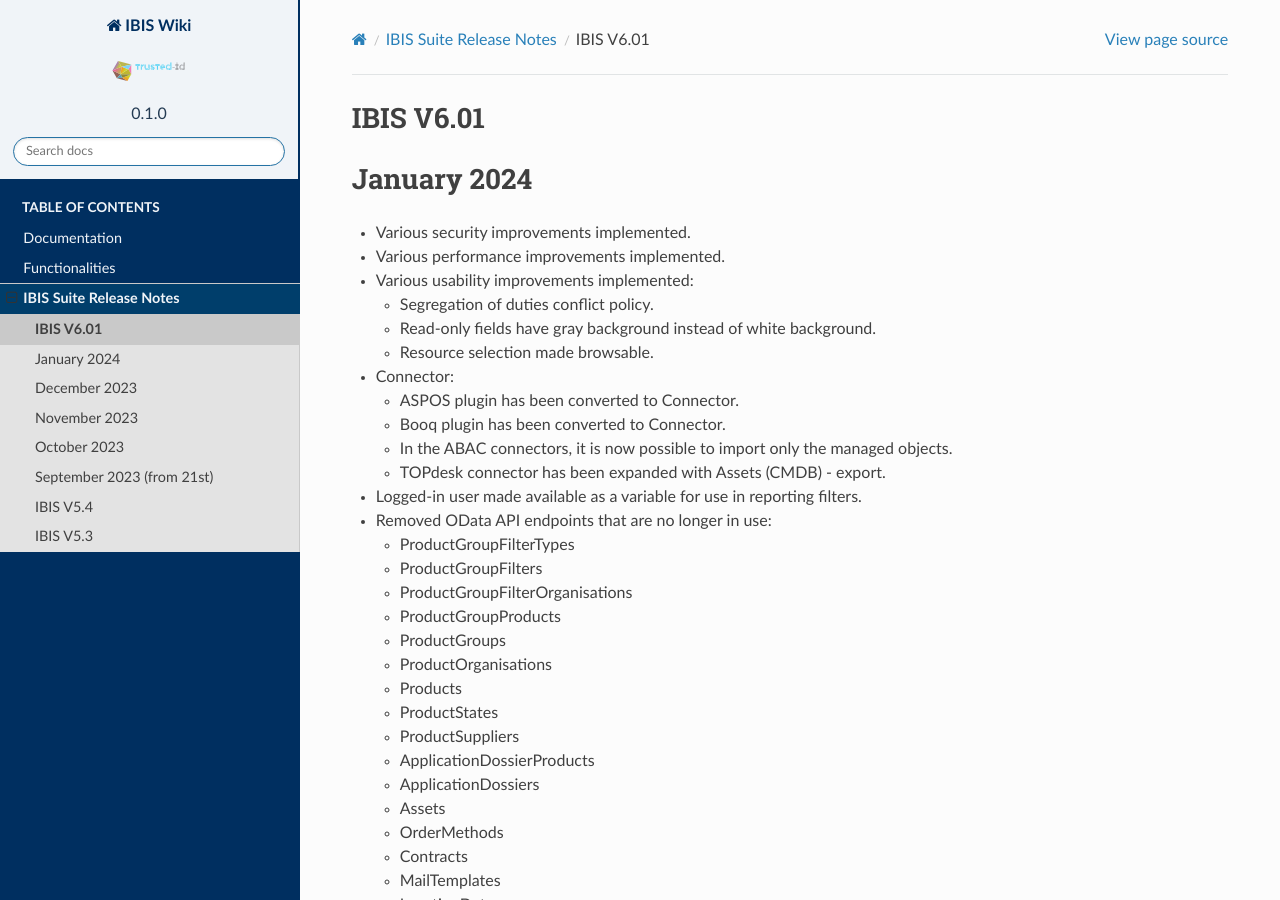
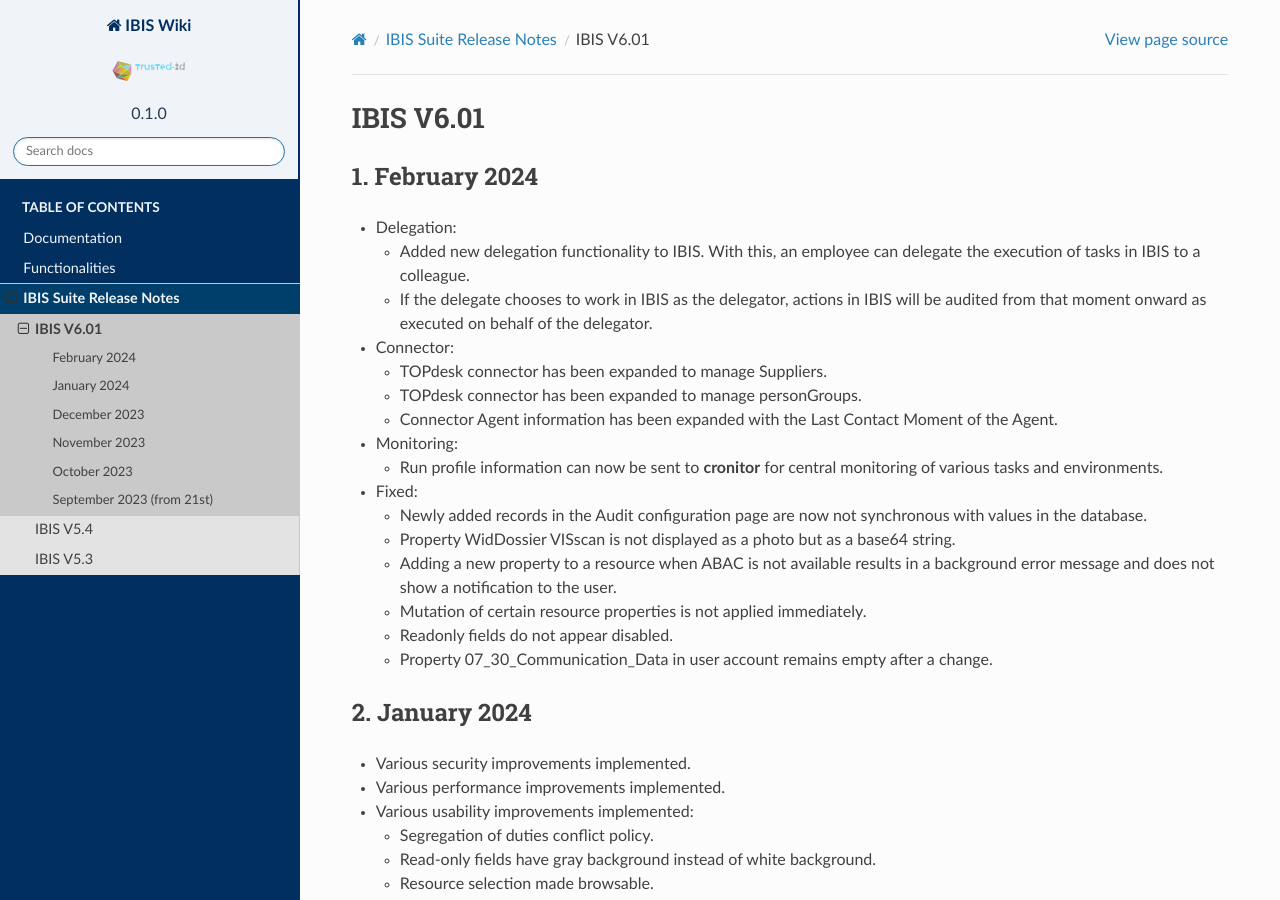
Before and after one commit to Raoulorlando/rtd-tutorial, a Sphinx documentation site: the page built from docs/source/Release_Notes/IBIS_6.01.md, in a window 1280 px wide and 900 px high. Built offline with Sphinx 7.4.7 and the Read the Docs theme 2.0.0, drawn with Linux system fonts in a browser that asks for light colours; nearby versions of some CDN libraries; some web fonts are replaced; library files that are not in the unit come from our copies; pages that are not in the unit, such as notebooks, are missing from menus; some of the changed text lies outside the part shown.

Commit message:
Updated headers of release notes to level 2 to properly display it in the sidebar navigation

```diff
--- a/docs/source/Release_Notes/markdown/IBIS-suite_release_notes_2023_09.md
+++ b/docs/source/Release_Notes/markdown/IBIS-suite_release_notes_2023_09.md
@@ -1,4 +1,4 @@
-# September 2023 (from 21st)
+## September 2023 (from 21st)
 
 - StartDate and EndDate properties have been added as fields to all types of registrations. These properties are automatically filled in by IBIS.
 - IBIS settings:
--- a/docs/source/Release_Notes/markdown/IBIS-suite_release_notes_2023_10.md
+++ b/docs/source/Release_Notes/markdown/IBIS-suite_release_notes_2023_10.md
@@ -1,4 +1,4 @@
-# October 2023
+## October 2023
 
 - Various usability improvements have been implemented.
 - In an identity registration, after setting the start date, it cannot be changed anymore. The end date follows the end date of the (specified) leading employee registration.
--- a/docs/source/Release_Notes/markdown/IBIS-suite_release_notes_2023_11.md
+++ b/docs/source/Release_Notes/markdown/IBIS-suite_release_notes_2023_11.md
@@ -1,4 +1,4 @@
-# November 2023
+## November 2023
 
 - New dropdown list component applied to various screens to enable better filtering.
 - In the registration pages, the country dropdown lists are now also displayed in Dutch.
--- a/docs/source/Release_Notes/markdown/IBIS-suite_release_notes_2023_12.md
+++ b/docs/source/Release_Notes/markdown/IBIS-suite_release_notes_2023_12.md
@@ -1,4 +1,4 @@
-# December 2023
+## December 2023
 
 - Various API performance improvements implemented.
 - Various security improvements implemented.
--- a/docs/source/Release_Notes/markdown/IBIS-suite_release_notes_2024_01.md
+++ b/docs/source/Release_Notes/markdown/IBIS-suite_release_notes_2024_01.md
@@ -1,4 +1,4 @@
-# January 2024
+## January 2024
 
 - Various security improvements implemented.
 - Various performance improvements implemented.
--- a/docs/source/Release_Notes/markdown/IBIS-suite_release_notes_2024_02.md
+++ b/docs/source/Release_Notes/markdown/IBIS-suite_release_notes_2024_02.md
@@ -0,0 +1,18 @@
+## February 2024
+
+- Delegation:
+  - Added new delegation functionality to IBIS. With this, an employee can delegate the execution of tasks in IBIS to a colleague.
+  - If the delegate chooses to work in IBIS as the delegator, actions in IBIS will be audited from that moment onward as executed on behalf of the delegator.
+- Connector:
+  - TOPdesk connector has been expanded to manage Suppliers.
+  - TOPdesk connector has been expanded to manage personGroups.
+  - Connector Agent information has been expanded with the Last Contact Moment of the Agent.
+- Monitoring:
+  - Run profile information can now be sent to **cronitor** for central monitoring of various tasks and environments.
+- Fixed:
+  - Newly added records in the Audit configuration page are now not synchronous with values in the database.
+  - Property WidDossier VISscan is not displayed as a photo but as a base64 string.
+  - Adding a new property to a resource when ABAC is not available results in a background error message and does not show a notification to the user.
+  - Mutation of certain resource properties is not applied immediately.
+  - Readonly fields do not appear disabled.
+  - Property 07_30_Communication_Data in user account remains empty after a change.
```
Also changed, not shown: other parts of docs/source/Release_Notes/markdown/IBIS-suite_release_notes_2023_09.md (+1 -3 lines), other parts of docs/source/Release_Notes/markdown/IBIS-suite_release_notes_2023_10.md (+1 -2 lines), other parts of docs/source/Release_Notes/markdown/IBIS-suite_release_notes_2023_11.md (+1 -2 lines), other parts of docs/source/Release_Notes/markdown/IBIS-suite_release_notes_2023_12.md (+1 -2 lines), docs/source/Release_Notes/markdown/IBIS-suite_release_notes__2023_08_09.md (+1 -1 lines).
